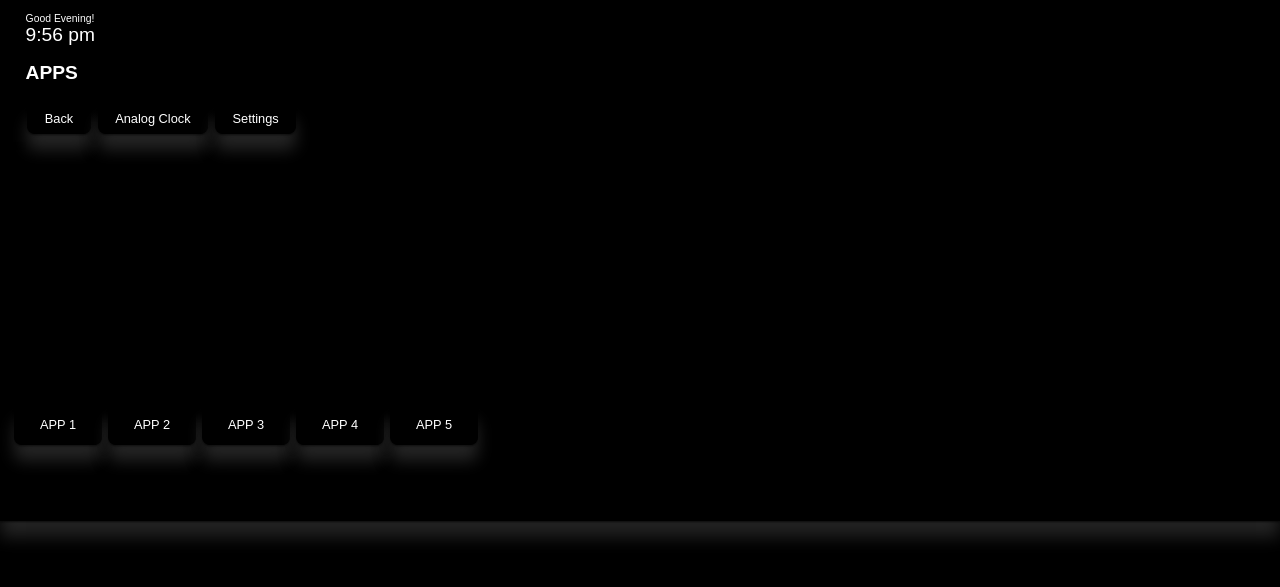
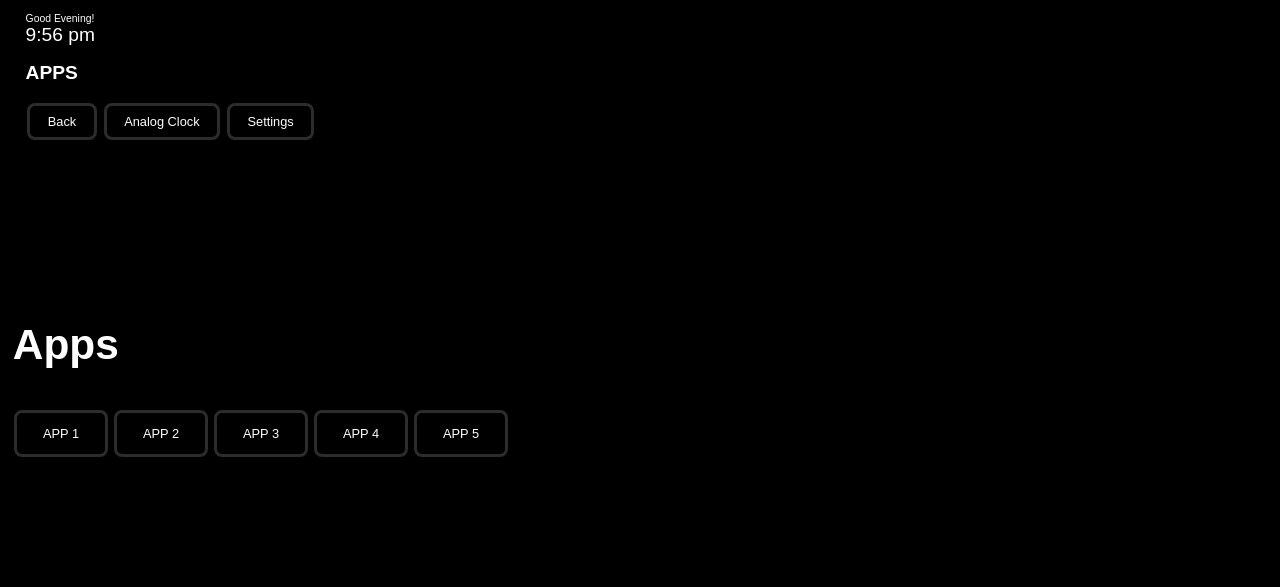
Before and after one commit to foil-os/FOIL-Home, a PHP site: page / in a window 1280 px wide. Shown: the top 587 px of the page. Run offline with PHP 8.4, Linux system fonts and the light colour scheme.

Commit message:
Make the interface alot more minimal

```diff
--- a/config.css
+++ b/config.css
@@ -5,9 +5,34 @@
  *
  * **************************************************************/
 
-
+@import url("/System_Files/css/FOIL-UI.css");
 
 body {
 	background-color:rgb(0, 0, 0);
         color:white;
 }
+
+
+.FOIL-button {
+        background-color: transparent;
+        box-shadow: none;
+        border-color:rgba(255, 255, 255, 0.171);
+        border-style:solid;
+}
+
+
+.FOIL-button-small {
+        background-color: transparent;
+        border-color:rgba(255, 255, 255, 0.171);
+        box-shadow: none;
+        border-style:solid;
+
+
+}
+
+
+.FOIL-Layout {
+        background-color:transparent;
+        box-shadow: none;
+        color:white;
+}
--- a/index.php
+++ b/index.php
@@ -48,9 +48,9 @@
 
                 <!-- APPS -->
 
-                <a href="#" class="FOIL-button-small color-is-black">Back</a>
-                <a href="#" class="FOIL-button-small color-is-black">Analog Clock</a>
-                <a href="#" class="FOIL-button-small color-is-black">Settings</a>
+                <a href="#" class="FOIL-button-small">Back</a>
+                <a href="#" class="FOIL-button-small">Analog Clock</a>
+                <a href="#" class="FOIL-button-small">Settings</a>
 
         </div>
 
@@ -66,11 +66,11 @@
 
                 <!-- Buttons -->
 
-                <button class="FOIL-button color-is-black">APP 1</button>
-                <button class="FOIL-button color-is-black">APP 2</button>
-                <button class="FOIL-button color-is-black">APP 3</button>
-                <button class="FOIL-button color-is-black">APP 4</button>
-                <button class="FOIL-button color-is-black">APP 5</button>
+                <button class="FOIL-button">APP 1</button>
+                <button class="FOIL-button">APP 2</button>
+                <button class="FOIL-button">APP 3</button>
+                <button class="FOIL-button">APP 4</button>
+                <button class="FOIL-button">APP 5</button>
         </div>
 
 
```
